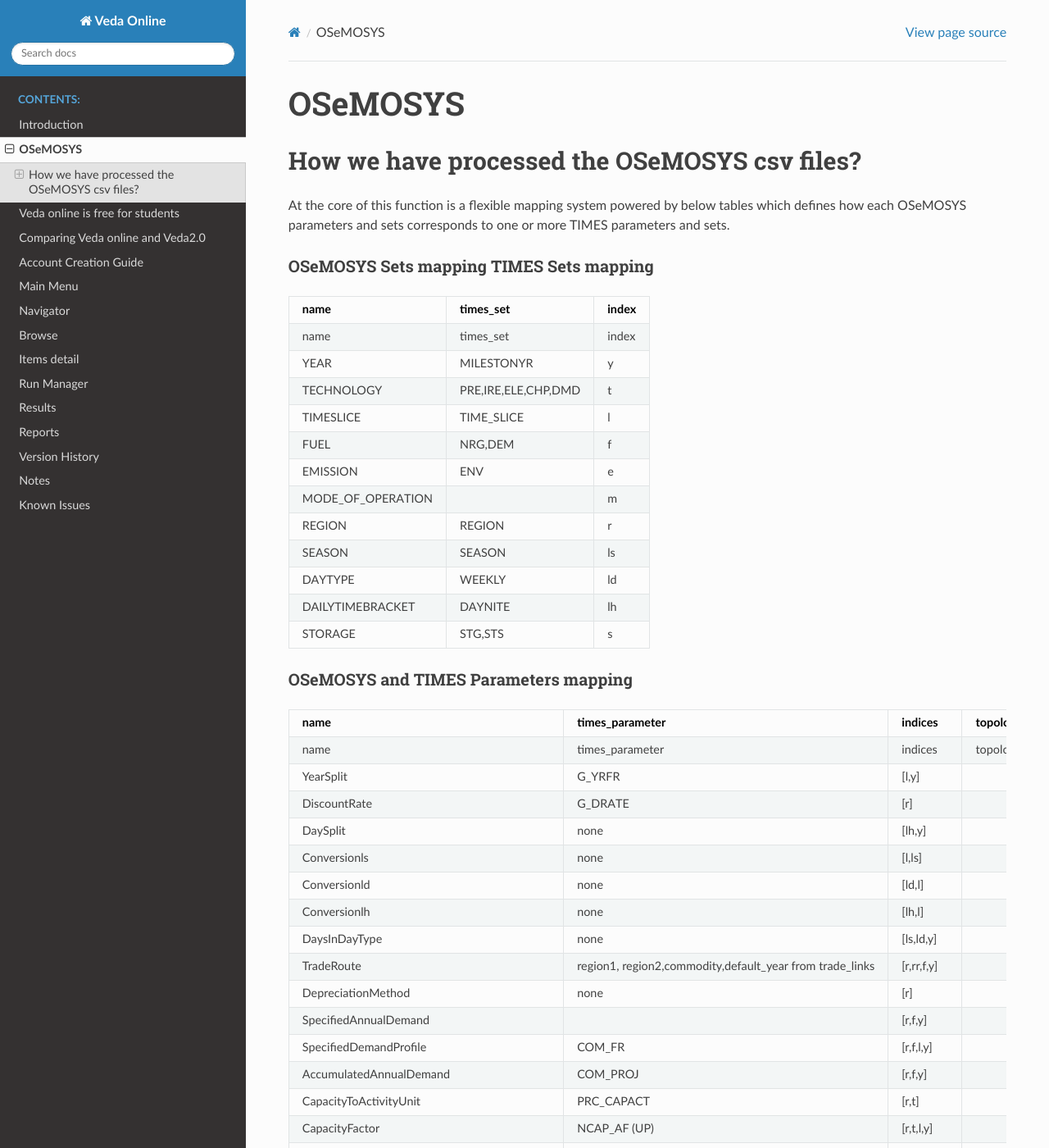
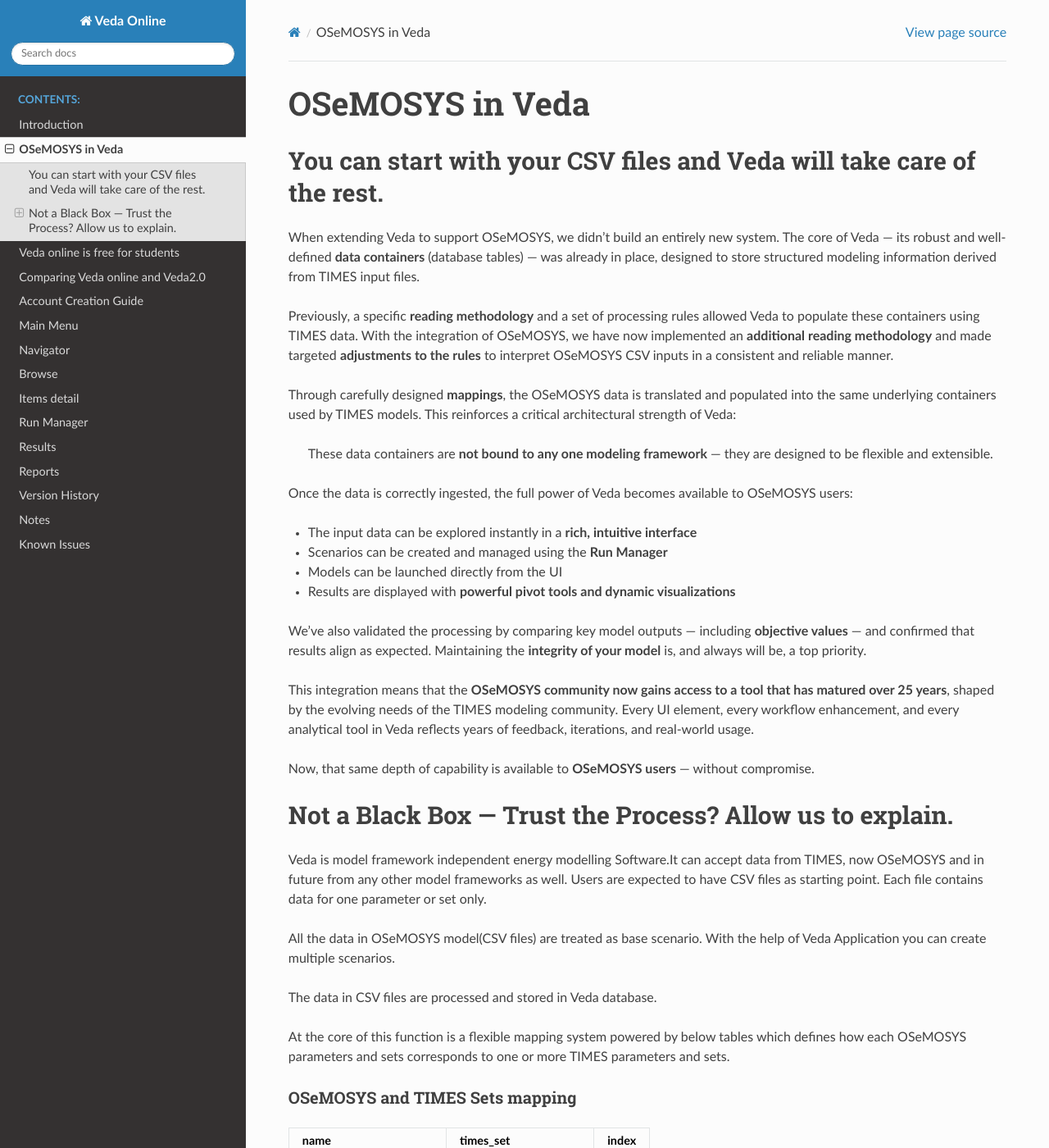
Before and after one commit to kanors-emr/VedaOnline-documentation, a Sphinx documentation site: the page built from source/pages/OSeMOSYS.rst, in a window 1280 px wide and 1400 px high. Shown: the whole window at 82% size. Built offline with Sphinx 7.4.7 and the Read the Docs theme 3.1.0, drawn with Linux system fonts in a browser that asks for light colours; some of the changed text lies outside the part shown.

Commit message:
Explanation

```diff
--- a/source/pages/OSeMOSYS.rst
+++ b/source/pages/OSeMOSYS.rst
@@ -1,15 +1,54 @@
-##########
-OSeMOSYS
-##########
+#################
+OSeMOSYS in Veda
+#################
 
-How we have processed the OSeMOSYS csv files?
-==============================================
+You can start with your CSV files and Veda will take care of the rest.
+#################################################################################################################
+When extending Veda to support OSeMOSYS, we didn’t build an entirely new system.
+The core of Veda — its robust and well-defined **data containers** (database tables) — was already in place, designed to store structured modeling information derived from TIMES input files.
+
+Previously, a specific **reading methodology** and a set of processing rules allowed Veda to populate these containers using TIMES data.
+With the integration of OSeMOSYS, we have now implemented an **additional reading methodology** and made targeted **adjustments to the rules** to interpret OSeMOSYS CSV inputs in a consistent and reliable manner.
+
+Through carefully designed **mappings**, the OSeMOSYS data is translated and populated into the same underlying containers used by TIMES models.
+This reinforces a critical architectural strength of Veda:
+
+    These data containers are **not bound to any one modeling framework** — they are designed to be flexible and extensible.
+
+Once the data is correctly ingested, the full power of Veda becomes available to OSeMOSYS users:
+
+- The input data can be explored instantly in a **rich, intuitive interface**
+- Scenarios can be created and managed using the **Run Manager**
+- Models can be launched directly from the UI
+- Results are displayed with **powerful pivot tools and dynamic visualizations**
+
+We’ve also validated the processing by comparing key model outputs — including **objective values** — and confirmed that results align as expected.
+Maintaining the **integrity of your model** is, and always will be, a top priority.
+
+This integration means that the **OSeMOSYS community now gains access to a tool that has matured over 25 years**, shaped by the evolving needs of the TIMES modeling community.
+Every UI element, every workflow enhancement, and every analytical tool in Veda reflects years of feedback, iterations, and real-world usage.
+
+Now, that same depth of capability is available to **OSeMOSYS users** — without compromise.
+
+
+
+
+Not a Black Box — Trust the Process? Allow us to explain.
+#################################################################################################################
+
+Veda is model framework independent energy modelling Software.It can accept data from TIMES, now OSeMOSYS and in future from any other model frameworks as well.
+Users are expected to have CSV files as starting point. Each file contains data for one parameter or set only.
+
+All the data in OSeMOSYS model(CSV files) are treated as base scenario. With the help of Veda Application you can create multiple scenarios.
+
+The data in CSV files are processed and stored in Veda database.
+
+
+
 At the core of this function is a flexible mapping system powered by below tables which defines how each OSeMOSYS parameters and sets corresponds to one or more TIMES parameters and sets.
 
-
-OSeMOSYS Sets mapping TIMES Sets mapping
+OSeMOSYS and TIMES Sets mapping
 ------------------------------------------
-
 .. csv-table::
    :file: sets.csv
    :header: "name","times_set","index"
@@ -21,3 +60,24 @@ OSeMOSYS and TIMES Parameters mapping
 .. csv-table::
    :file: parameter.csv
    :header: "name","times_parameter","indices","topology_in_out","process_set_name","commodity_set_name","category"
+
+Topology is defined using the following parameters
+------------------------------------------------------------------------------------
+   * InputActivityRatio
+   * OutputActivityRatio
+   * EmissionActivityRatio
+
+Type and Set Identification
+------------------------------------------
+   * Emission commdities - Commodity Set ENV
+   * Fuel commdities - Commodity Set NRG
+   * ReserveMarginTagFuel comodities - Type and Set NRG, SubType ELC
+   * All Technologies Set = PRE
+   * All Technologies having TradeRoute parameter defined Type and Set  IRE
+   * ReserveMarginTagTechnology Technologies Type and Set ELE
+   * Commodities of SubType ELC which are deined as "IN" and "OUT" both in toplogy for such non storage processes. Type and Set IRE
+
+Primary Commodity Group identification
+------------------------------------------
+   * Commodities of SubType ELC which are deined as "OUT" in toplogy for such process commodity combination. PCG = Commodity
+   * Commodities of SubType ELC which are deined as "IN" and "OUT" both in toplogy for such non storage processes. Type and Set IRE. PCG = NRG
```
